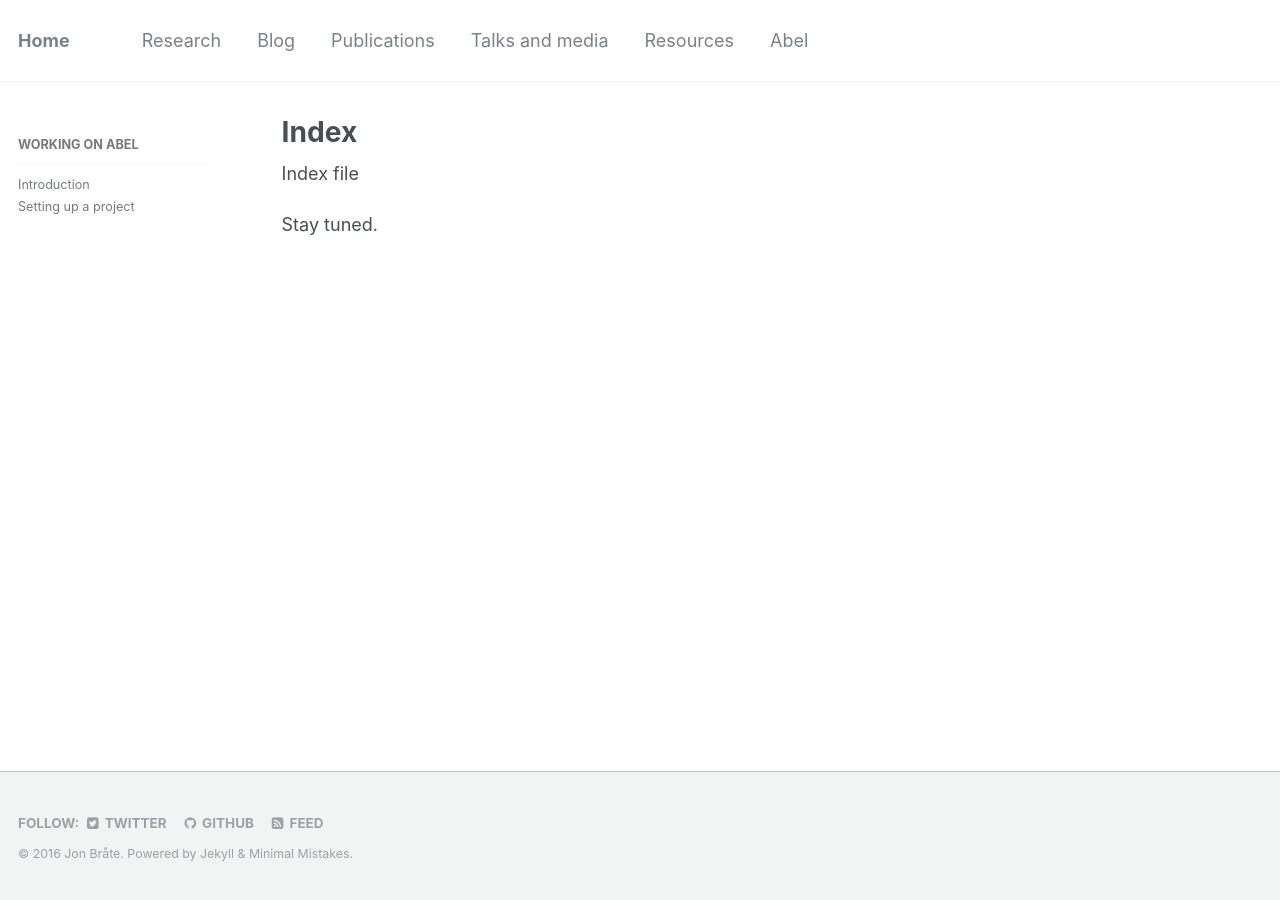
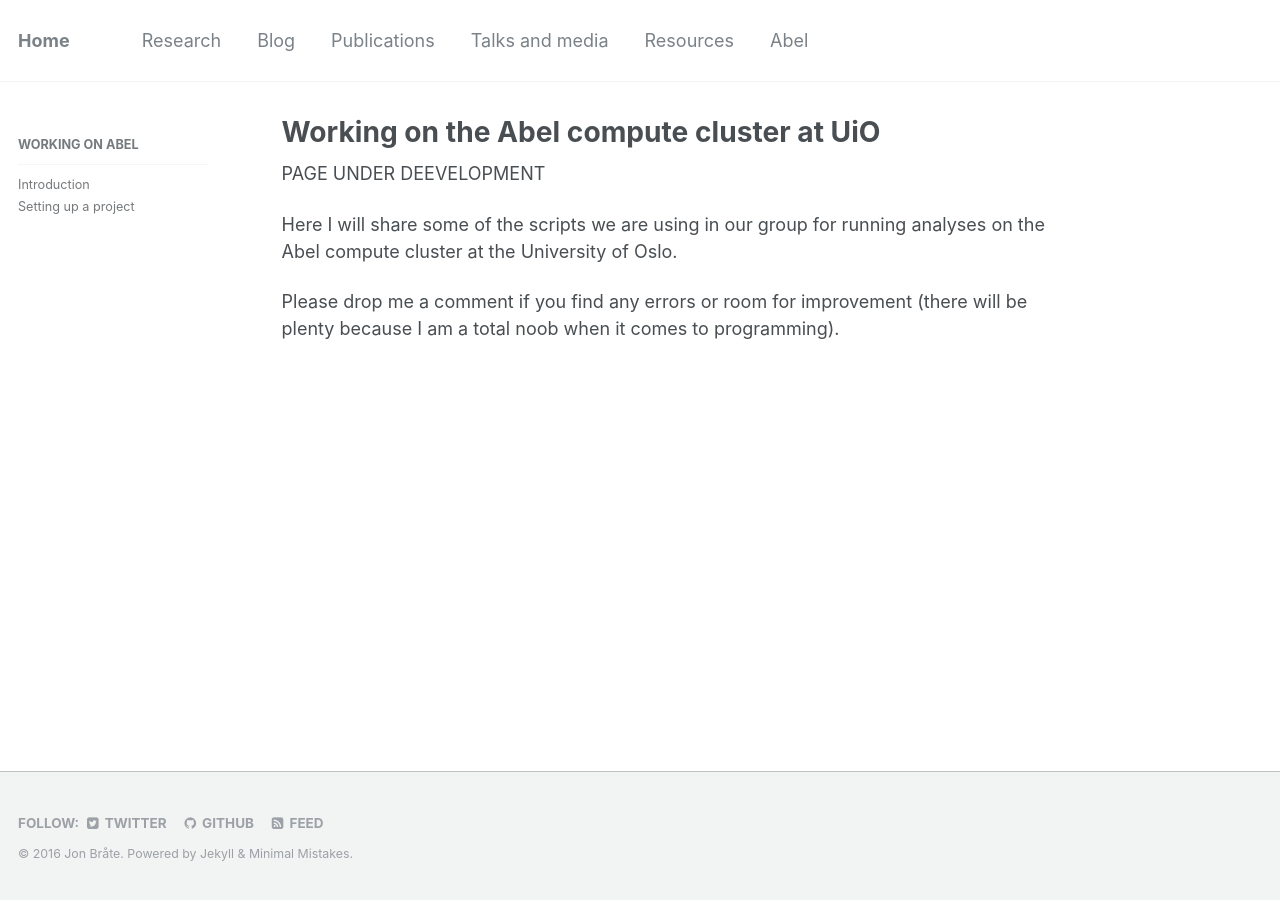
Before and after one commit to pjpaulpj/jonbra.github.io, a Jekyll site: the page built from abel/index.md, in a window 1280 px wide. Built offline with Jekyll 4.4.1, drawn with Linux system fonts in a browser that asks for light colours.

Commit message:
added introduction text

```diff
--- a/abel/index.md
+++ b/abel/index.md
@@ -1,5 +1,5 @@
 ---
-title: "Index"
+title: "Working on the Abel compute cluster at UiO"
 permalink: /abel/
 excerpt: "How to set up a bioinformatics project on Abel at UiO"
 sidebar:
@@ -8,6 +8,8 @@ sidebar:
 
 {% include base_path %}
 
-Index file
+PAGE UNDER DEEVELOPMENT
 
-Stay tuned.
+Here I will share some of the scripts we are using in our group for running analyses on the Abel compute cluster at the University of Oslo.
+
+Please drop me a comment if you find any errors or room for improvement (there will be plenty because I am a total noob when it comes to programming).
```
